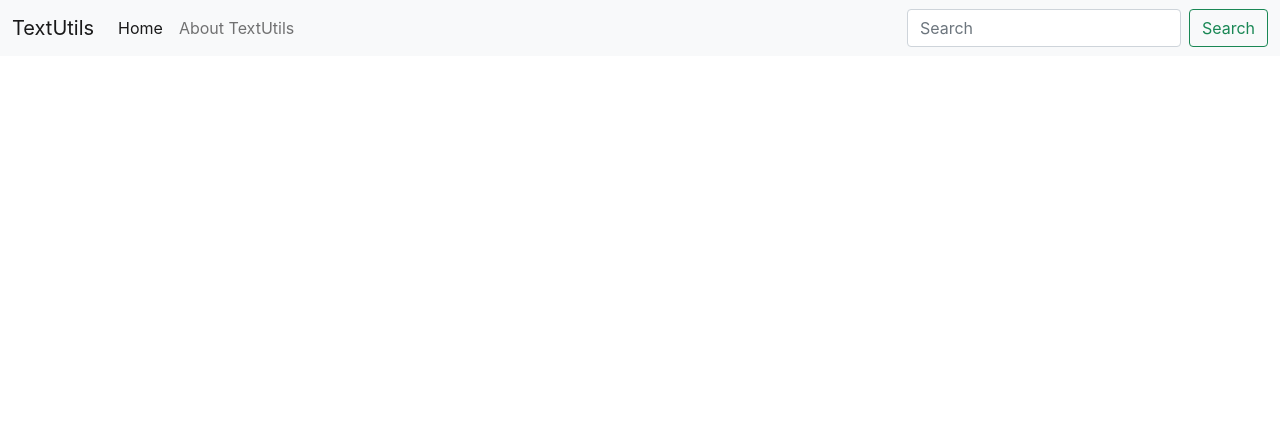
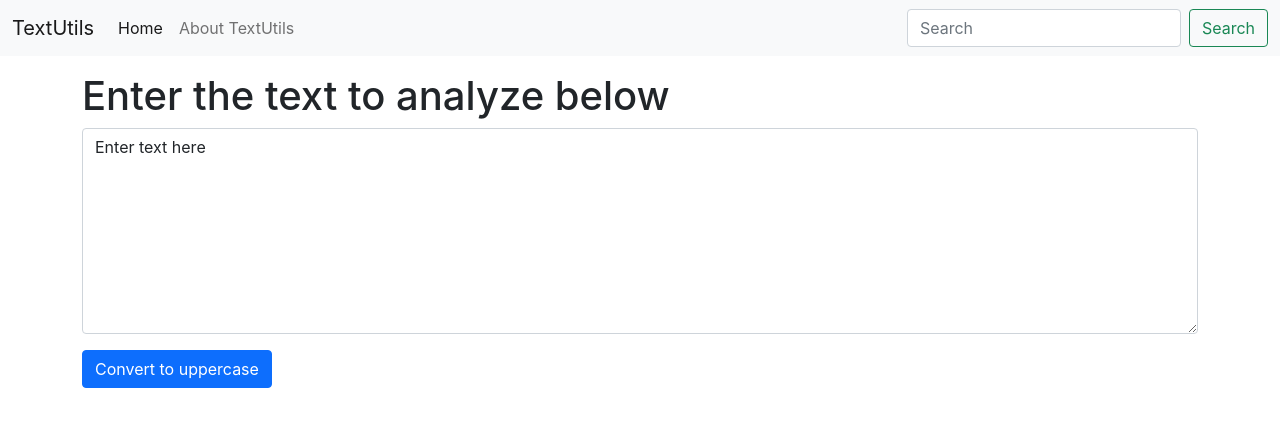
Before and after one commit to dubeycode/textutills, a React (Create React App) app in the folder textutills/: page / in a window 1280 px wide. Shown: the top 426 px of the page. Built offline with nearby package versions, Linux system fonts and the light colour scheme.

Commit message:
Initial commit

```diff
--- a/textutills/src/App.js
+++ b/textutills/src/App.js
@@ -1,17 +1,18 @@
 import logo from "./logo.svg";
 import "./App.css";
 import Navbar from "./components/Navbar";
-
-
+import { Textforms } from "./components/Textforms";
 
 let name = "Dubey Ji";
 function App() {
   return (
-    <>
+    <div>
       <Navbar title="TextUtils" about="About TextUtils" />
-      {/* <Navbar /> */}
+      <div className="container my-3">
+        <Textforms heading="Enter the text to analyze below" />
+      </div>
 
-    </>
+    </div>
   );
 }
 
--- /dev/null
+++ b/textutills/src/components/Textforms.jsx
@@ -0,0 +1,27 @@
+import React,{useState} from 'react'
+
+
+export const Textforms = (props) => {
+    const handleupClick=()=>{
+        // console.log("uppercase was Clicked" +text);
+        let newText=text.toUpperCase();
+        setText(newText)
+    }
+    const handleOnChange=(event)=>{
+        // console.log("On Change")
+        setText(event.target.value);
+    }
+
+    const [text,setText]=useState('Enter text here')
+
+    return (
+        <div>
+            <h1>{props.heading} </h1>
+            <div className="mb-3">
+                <textarea  className="form-control" value={text} onChange={handleOnChange} id="mybox" rows="8"></textarea>
+            </div>
+            <button className="btn btn-primary" onClick={handleupClick}>Convert to uppercase</button>
+        </div>
+
+    )
+}
```
Also changed, not shown: textutills/src/components/Navbar.jsx (renamed from textutills/src/components/Navbar.js).
